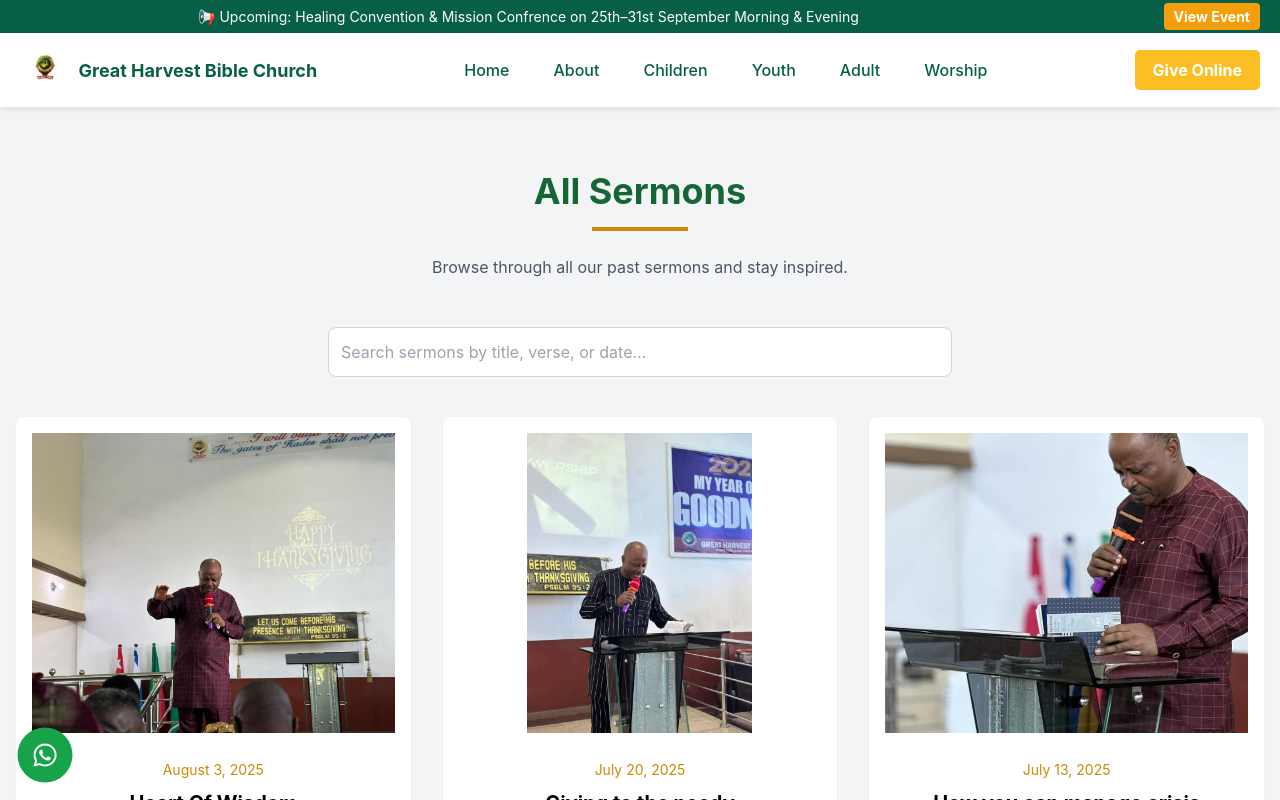
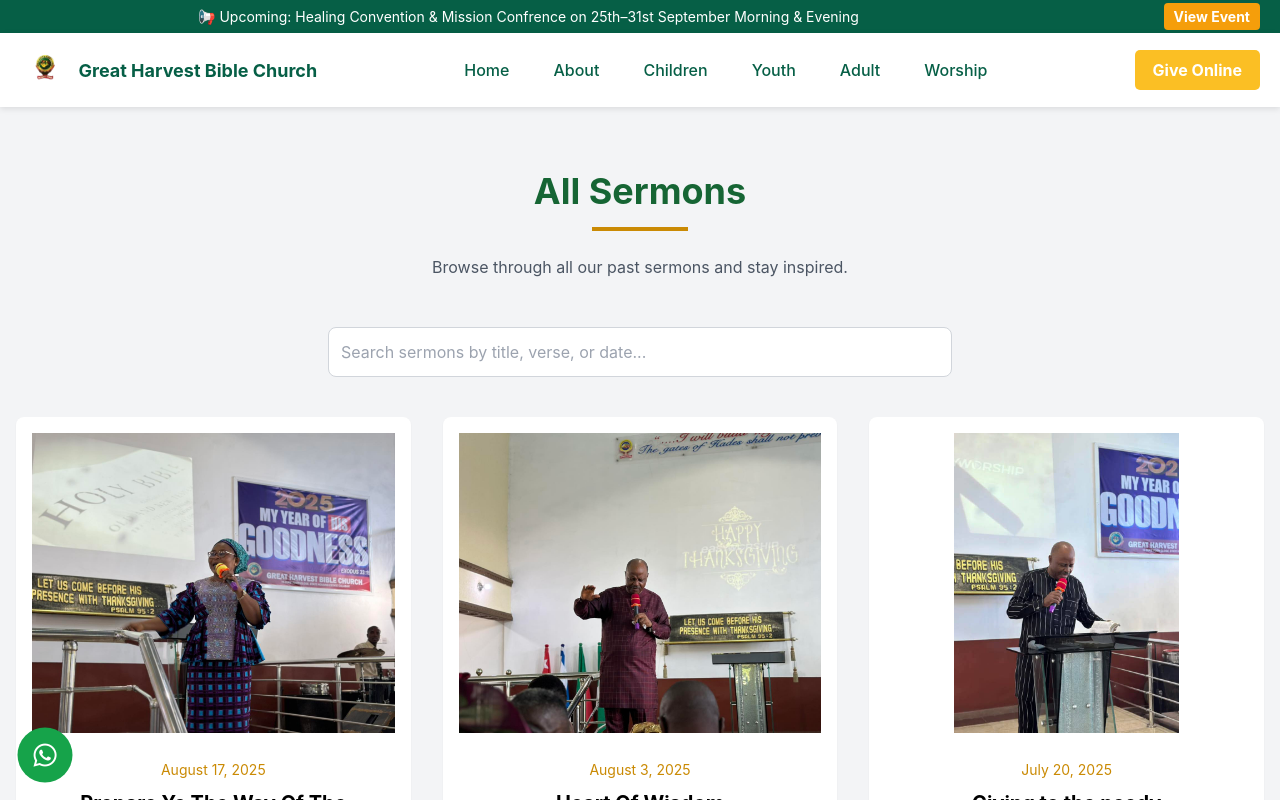
Before and after one commit to Isonguyo/Great-Harvest-Bible-Church, a React (Vite) app: page /sermons in a window 1280 px wide. Built offline with nearby package versions, Linux system fonts and the light colour scheme.

Commit message:
Update SermonsPage.jsx
sermon

```diff
--- a/src/pages/SermonsPage.jsx
+++ b/src/pages/SermonsPage.jsx
@@ -7,6 +7,16 @@ import BackToTop from "./BackToTop";
 import WhatsAppButton from "./WhatsappButton";
 
 const allSermonsData = [
+     {
+    date: "August 17, 2025",
+    title: "Prepare Ye The Way Of The Lord",
+    text: "Psalms 90:1-12",
+    verse: "Always be prepared.",
+    duration: "10 min",
+    img: "images/ghbc68.jpg",
+    video: "videos/Heart-of-wisdom.mp4",
+    audio: "audios/Heart-of-wisdom.mp3"
+     },
     {
     date: "August 3, 2025",
     title: "Heart Of Wisdom",
```
